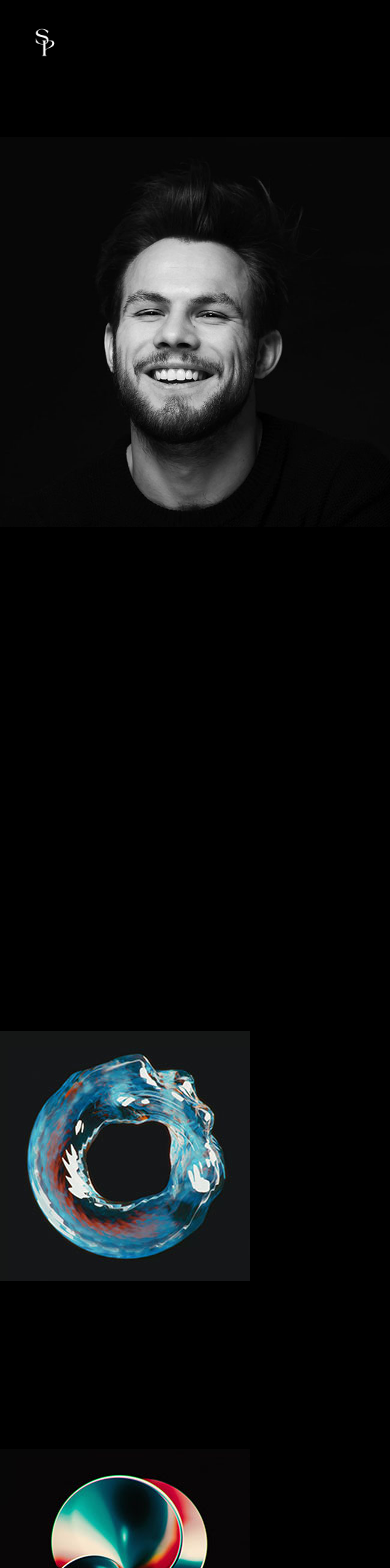
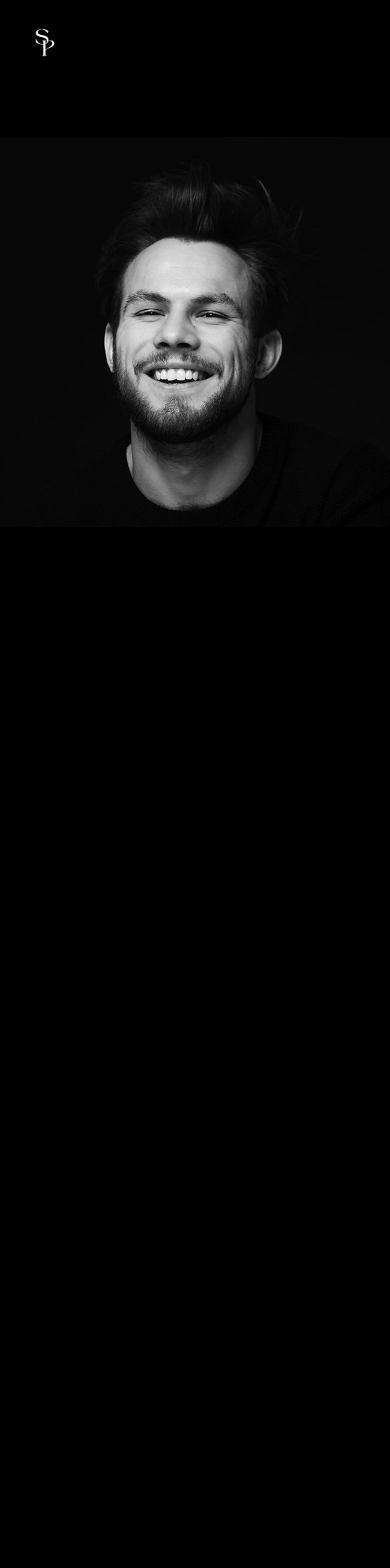
Before and after one commit to sreeramp-official/my-web-portfolio, a React (Vite) app: page / in a window 390 px wide. Shown: the top 1568 px of the page. Built offline with nearby package versions, Linux system fonts and the light colour scheme.

Commit message:
Redesigned project cards with solid background and glassmorphism effect adjustments.

```diff
--- a/src/components/Projects.jsx
+++ b/src/components/Projects.jsx
@@ -3,32 +3,37 @@ import { motion } from "framer-motion"
 
 const Projects = () => {
     return (
-        <div className="pb-4">
-            <motion.h2 whileInView={{ opacity: 1, y: 0 }} initial={{ opacity: 0, y: -100 }} transition={{ duration: 0.5 }} className="my-20 text-center text-4xl">
+        <div className="pb-24">
+            <motion.h2
+                whileInView={{ opacity: 1, y: 0 }}
+                initial={{ opacity: 0, y: -100 }}
+                transition={{ duration: 0.5 }}
+                className="my-20 text-center text-4xl"
+            >
                 Projects
             </motion.h2>
-            <div>
+            <div className="flex flex-col items-center gap-8">
                 {PROJECTS.map((project, index) => (
-                    <div key={index} className="mb-0 flex flex-wrap lg:justify-center">
-                        <motion.div whileInView={{ opacity: 1, x: 0 }} initial={{ opacity: 0, x: -100 }} transition={{ duration: 1 }} className="w-full lg:w-1/4">
-                            <img src={project.image} width={250} height={250} alt={project.title}
-                                className="mb-6 rounded" />
-                        </motion.div>
-
-                        <motion.div whileInView={{ opacity: 1, x: 0 }} initial={{ opacity: 0, x: 100 }} transition={{ duration: 1 }} className="w-full max-w-xl lg:w-3/4">
-                            <h3 className="mb-2 font-semibold text-2xl">
-                                {project.title}
-                            </h3>
-                            <p className="mb-4 text-stone-400">
-                                {project.description}
-                            </p>
+                    <motion.div
+                        whileInView={{ opacity: 1, y: 0 }}
+                        initial={{ opacity: 0, y: 50 }}
+                        transition={{ duration: 0.8 }}
+                        key={index}
+                        className="w-full max-w-4xl p-6 rounded-lg bg-gradient-to-br from-gray-800 to-gray-900 shadow-lg border border-gray-700"
+                    >
+                        <h3 className="mb-4 text-2xl font-semibold text-white">{project.title}</h3>
+                        <p className="mb-6 text-stone-300">{project.description}</p>
+                        <div className="flex flex-wrap gap-3">
                             {project.technologies.map((tech, index) => (
-                                <span className="mr-2 rounded bg-stone-900 p-2 text-sm font-medium text-stone-300" key={index}>
+                                <span
+                                    key={index}
+                                    className="rounded bg-stone-900 px-3 py-1 text-sm font-medium text-stone-300 transition-all duration-300 hover:scale-105 hover:drop-shadow-[0_0_10px_rgba(255,255,255,0.8)]"
+                                >
                                     {tech}
                                 </span>
                             ))}
-                        </motion.div>
-                    </div>
+                        </div>
+                    </motion.div>
                 ))}
             </div>
         </div>
```
